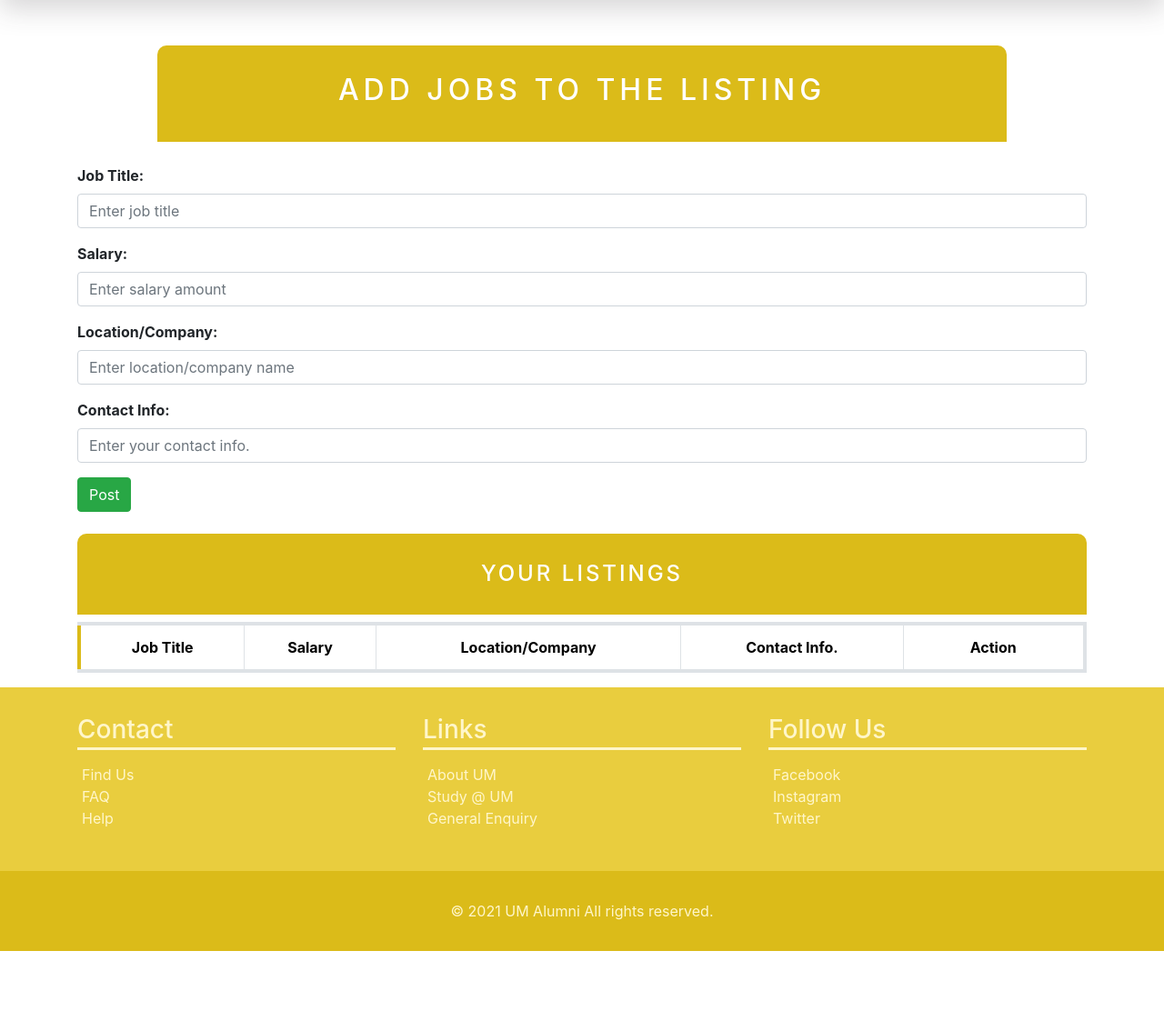
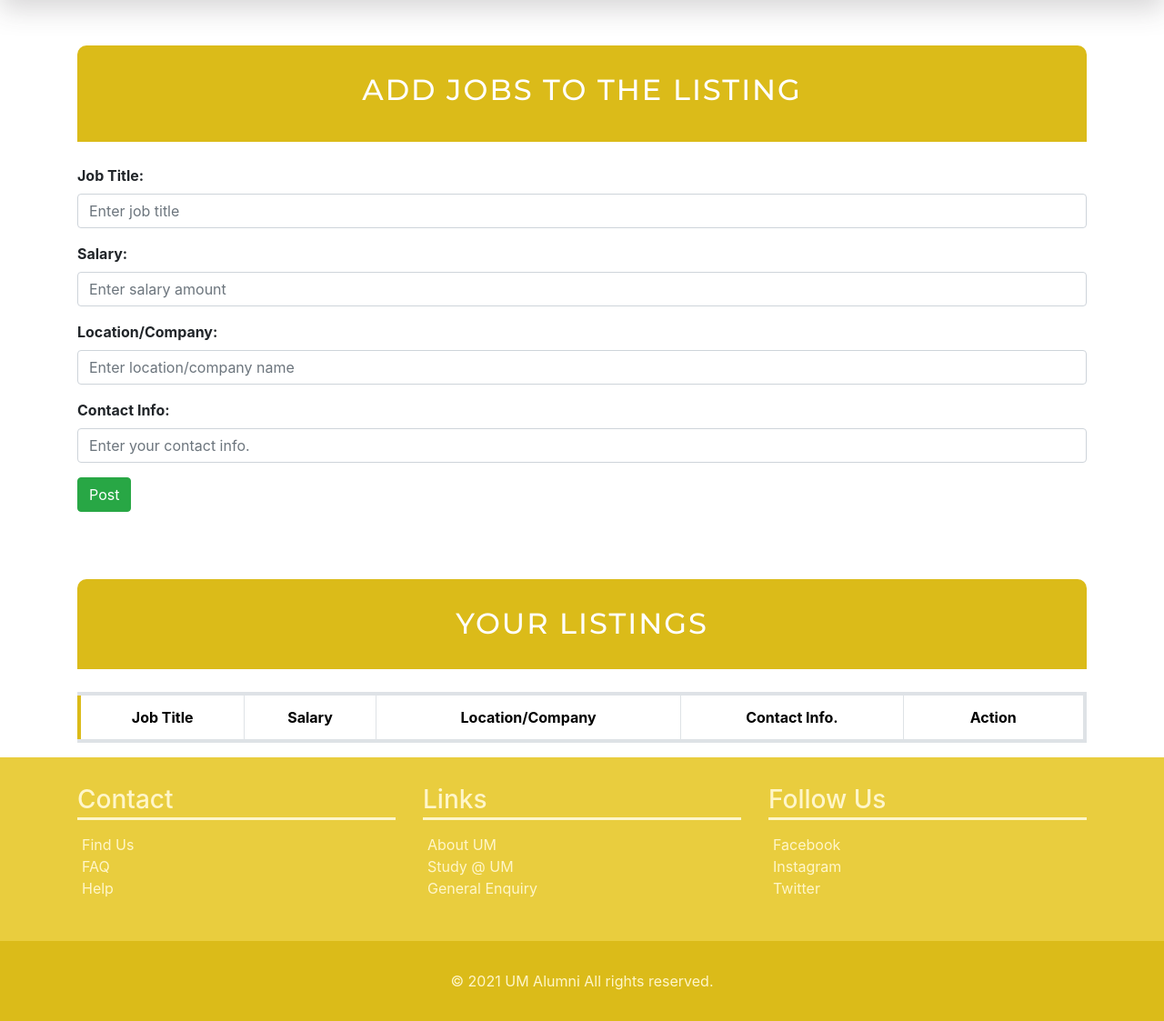
Before and after one commit to amarabjamal/Online-Alumni-System, a PHP site: page /joblisting.html in a window 1280 px wide. Shown: the part 66-1189 px from the top of the page at 91% size. Before the commit the page ends 1112 px from the top, so only its background shows below. Run offline with PHP 8.4, Linux system fonts and the light colour scheme; lists and menus that the app fills with data are empty; some web fonts are replaced.

Commit message:
edit title heading

```diff
--- a/joblisting.html
+++ b/joblisting.html
@@ -78,15 +78,15 @@
   <!-- ===================================== End Header Area ===================================== -->
 
   <main>
-    <!--------------Add jobs--------------->
-    <div class="recent-jobs">
-      <h2>
-        ADD JOBS TO THE LISTING
-      </h2>
-
-    </div>
 
     <div class="container">
+      <!--------------Add jobs--------------->
+      <div class="title-heading">
+        <h2>
+          ADD JOBS TO THE LISTING
+        </h2>
+
+      </div>
 
       <form id="formTest">
 
@@ -117,7 +117,7 @@
 
       <!--------------Your Listings--------------->
 
-      <h4 class="view-job"> YOUR LISTINGS </h4>
+      <h2 class="title-heading"> YOUR LISTINGS </h2>
 
       <table class="table table-bordered data-table">
         <thead>
--- a/styles/joblisting.css
+++ b/styles/joblisting.css
@@ -1,36 +1,31 @@
-.recent-jobs{
+@import url(../styles/variables.css);
+
+.title-heading {
     padding: 30px 0;
     margin-top: 50px;
-    margin-left: auto;
-    margin-right: auto;
     margin-bottom: 25px;
-    background-color: #dbbb19;
+    background-color: var(--primary-color);
 	text-align: center;
     color: white;
     border-radius: 10px 10px 0 0;
-    letter-spacing: 5px;
-    width: 73%;
+    letter-spacing: 2px;
+    font-family: var(--montserrat);
 }
-.view-job{
-    padding: 30px;
-    margin: 50spx;
-    background-color: #dbbb19;
-	text-align: center;
-    color: white;
-    border-radius: 10px 10px 0 0;
-    letter-spacing: 3px;
-}
-main{
+
+main {
     background-color: white ;
 }
-.table{
+
+.table {
     padding: 10px;
 }
-.add-job{
+
+.add-job {
     text-align: center;
     border-radius: 5px 5px 0 0;
 }
-.data-table{
+
+.data-table {
     background-color:white;
     text-align: center;
     color:black;
```
